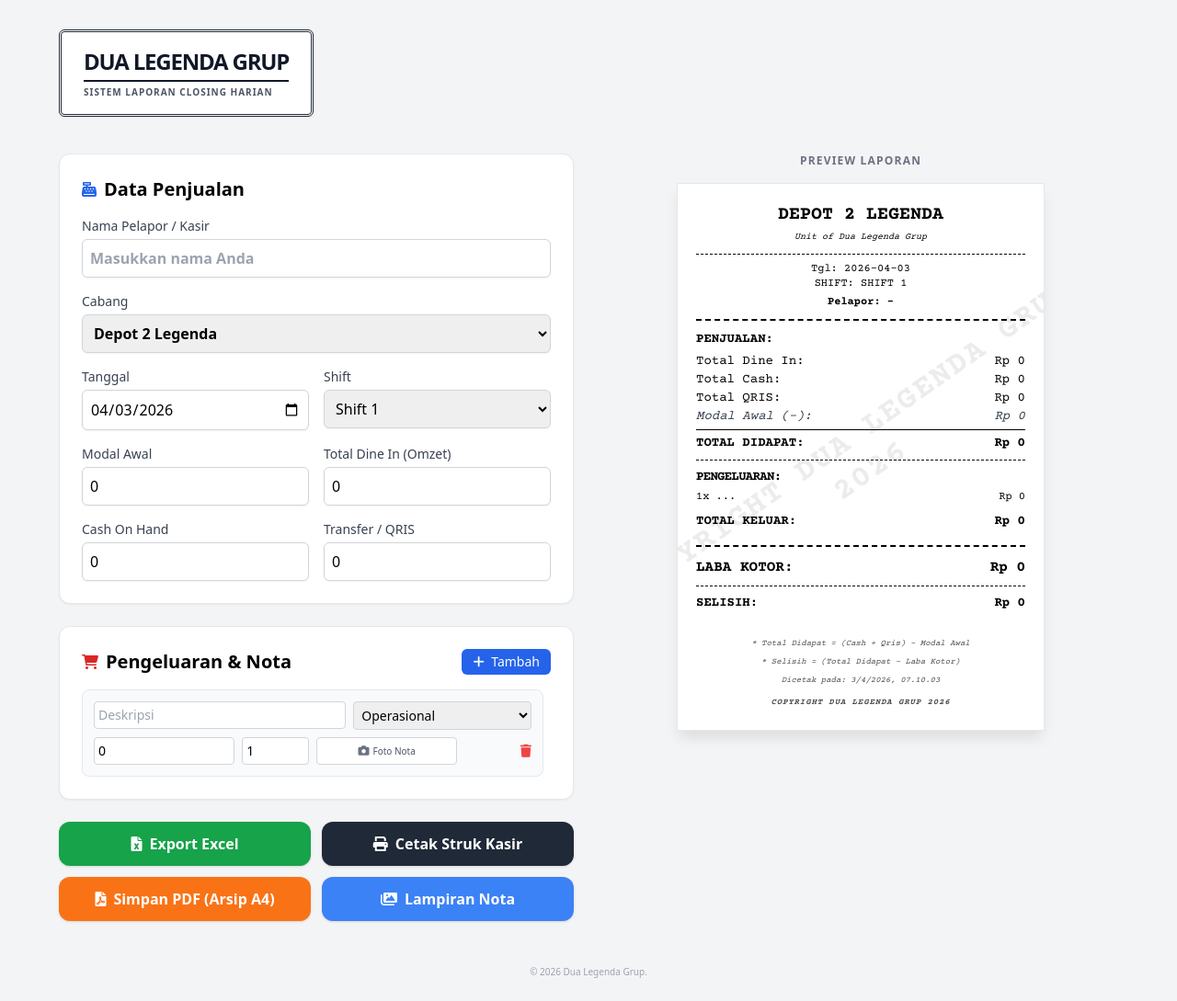
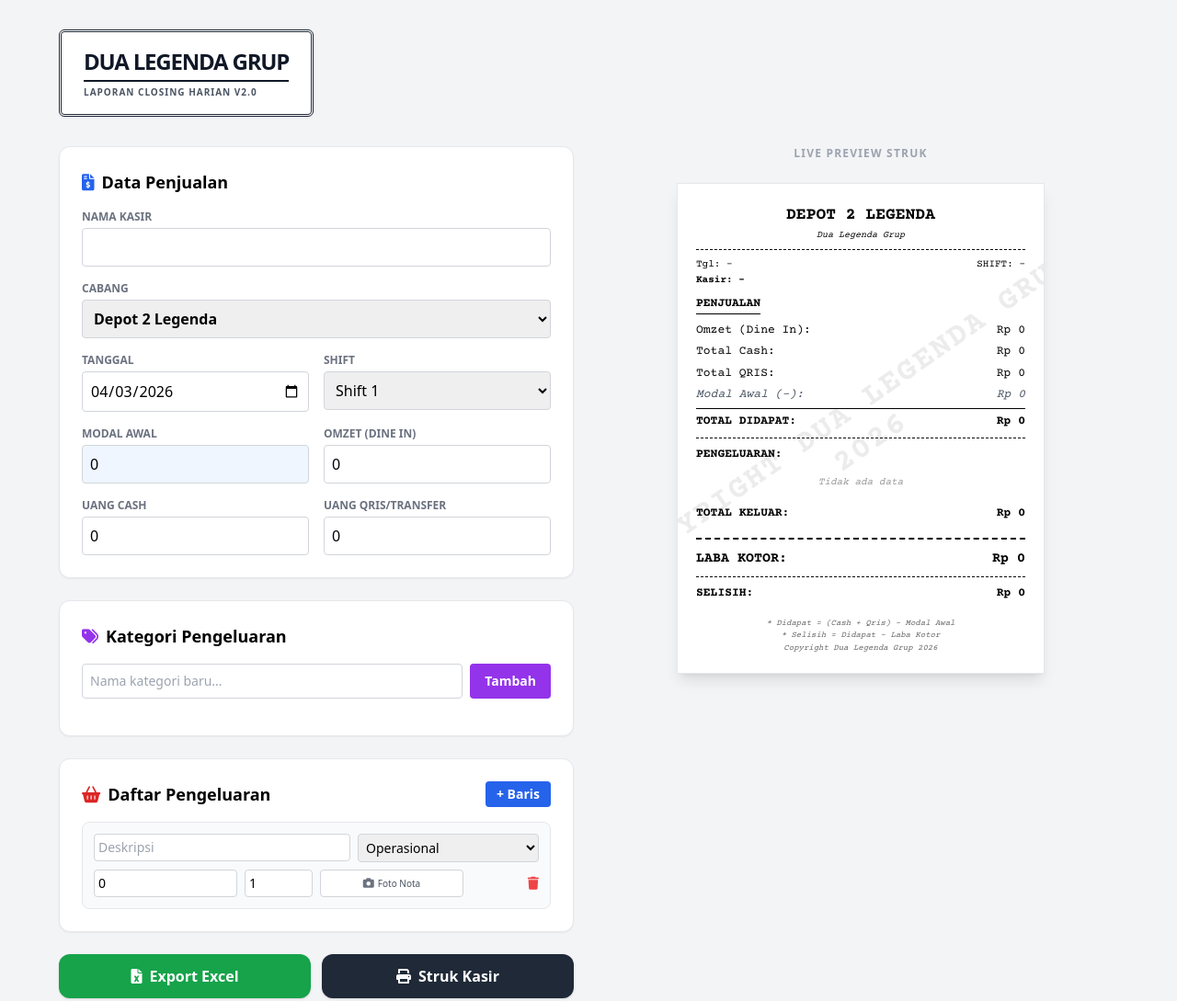
Before and after one commit to mhafiannc-hub/LaporanClosing2LGD, a plain HTML site: page index.html in a window 1280 px wide. Shown: the top 1089 px of the page at 92% size. Drawn offline with nearby package versions, Linux system fonts and the light colour scheme; a script that the page names is missing.

Commit message:
Refactor index.html for improved structure and style

```diff
--- a/index.html
+++ b/index.html
@@ -4,39 +4,36 @@
     <meta charset="UTF-8">
     <meta name="viewport" content="width=device-width, initial-scale=1.0">
     <title>Closing Dua Legenda Grup</title>
+
     <script src="https://cdn.tailwindcss.com"></script>
     <script src="https://cdnjs.cloudflare.com/ajax/libs/xlsx/0.18.5/xlsx.full.min.js"></script>
     <link href="https://cdnjs.cloudflare.com/ajax/libs/font-awesome/6.0.0/css/all.min.css" rel="stylesheet">
+
     <link rel="stylesheet" href="style.css">
 </head>
 <body class="p-4 md:p-8">
 
-    <div class="max-w-6xl mx-auto">
-        <header class="mb-10 text-left no-print">
+    <div class="max-w-6xl mx-auto no-print">
+        <header class="mb-8 text-left">
             <div class="title-frame shadow-sm">
                 <h1 class="text-2xl font-black text-gray-900 tracking-tighter uppercase">Dua Legenda Grup</h1>
                 <div class="h-0.5 bg-gray-900 my-1"></div>
-                <p class="text-[10px] font-bold text-gray-600 tracking-widest uppercase">Sistem Laporan Closing Harian</p>
+                <p class="text-[10px] font-bold text-gray-600 tracking-widest uppercase">Laporan Closing Harian v2.0</p>
             </div>
         </header>
 
         <div class="grid grid-cols-1 lg:grid-cols-2 gap-8">
-
-            <div class="space-y-6 no-print">
-
+            <div class="space-y-6">
                 <div class="bg-white p-6 rounded-xl shadow-sm border border-gray-200">
-                    <div class="flex items-center mb-4 space-x-2">
-                        <i class="fas fa-cash-register text-blue-600"></i>
-                        <h2 class="text-xl font-semibold">Data Penjualan</h2>
-                    </div>
+                    <h2 class="text-lg font-bold mb-4 flex items-center"><i class="fas fa-file-invoice-dollar mr-2 text-blue-600"></i>Data Penjualan</h2>
                     <div class="grid grid-cols-2 gap-4">
                         <div class="col-span-2">
-                            <label class="block text-sm font-medium text-gray-700">Nama Pelapor / Kasir</label>
-                            <input type="text" id="input-reporter" placeholder="Masukkan nama Anda" class="mt-1 block w-full rounded-md border-gray-300 shadow-sm focus:border-blue-500 focus:ring-blue-500 p-2 border font-bold">
+                            <label class="block text-xs font-bold text-gray-500 uppercase">Nama Kasir</label>
+                            <input type="text" id="input-reporter" class="mt-1 block w-full rounded border-gray-300 p-2 border font-bold">
                         </div>
                         <div class="col-span-2">
-                            <label class="block text-sm font-medium text-gray-700">Cabang</label>
-                            <select id="input-branch" class="mt-1 block w-full rounded-md border-gray-300 shadow-sm focus:border-blue-500 focus:ring-blue-500 p-2 border font-bold">
+                            <label class="block text-xs font-bold text-gray-500 uppercase">Cabang</label>
+                            <select id="input-branch" class="mt-1 block w-full rounded border-gray-300 p-2 border font-bold">
                                 <option value="Depot 2 Legenda">Depot 2 Legenda</option>
                                 <option value="Pengyu Kopitiam">Pengyu Kopitiam</option>
                                 <option value="Warkop Tarkam">Warkop Tarkam</option>
@@ -44,169 +41,129 @@
                             </select>
                         </div>
                         <div class="col-span-1">
-                            <label class="block text-sm font-medium text-gray-700">Tanggal</label>
-                            <input type="date" id="input-date" class="mt-1 block w-full rounded-md border-gray-300 shadow-sm focus:border-blue-500 focus:ring-blue-500 p-2 border">
+                            <label class="block text-xs font-bold text-gray-500 uppercase">Tanggal</label>
+                            <input type="date" id="input-date" class="mt-1 block w-full rounded border-gray-300 p-2 border">
                         </div>
                         <div class="col-span-1">
-                            <label class="block text-sm font-medium text-gray-700">Shift</label>
-                            <select id="input-shift" class="mt-1 block w-full rounded-md border-gray-300 shadow-sm focus:border-blue-500 focus:ring-blue-500 p-2 border">
+                            <label class="block text-xs font-bold text-gray-500 uppercase">Shift</label>
+                            <select id="input-shift" class="mt-1 block w-full rounded border-gray-300 p-2 border">
                                 <option value="Shift 1">Shift 1</option>
                                 <option value="Shift 2">Shift 2</option>
                                 <option value="Full Day">Full Day</option>
                             </select>
                         </div>
-                        <div>
-                            <label class="block text-sm font-medium text-gray-700">Modal Awal</label>
-                            <input type="number" id="input-modal" value="0" class="mt-1 block w-full rounded-md border-gray-300 shadow-sm focus:border-blue-500 focus:ring-blue-500 p-2 border">
+                        <div class="col-span-1">
+                            <label class="block text-xs font-bold text-gray-500 uppercase">Modal Awal</label>
+                            <input type="number" id="input-modal" value="0" class="mt-1 block w-full rounded border-gray-300 p-2 border bg-blue-50">
                         </div>
-                        <div>
-                            <label class="block text-sm font-medium text-gray-700">Total Dine In (Omzet)</label>
-                            <input type="number" id="input-dinein" value="0" class="mt-1 block w-full rounded-md border-gray-300 shadow-sm focus:border-blue-500 focus:ring-blue-500 p-2 border">
+                        <div class="col-span-1">
+                            <label class="block text-xs font-bold text-gray-500 uppercase">Omzet (Dine In)</label>
+                            <input type="number" id="input-dinein" value="0" class="mt-1 block w-full rounded border-gray-300 p-2 border">
                         </div>
-                        <div>
-                            <label class="block text-sm font-medium text-gray-700">Cash On Hand</label>
-                            <input type="number" id="input-cash" value="0" class="mt-1 block w-full rounded-md border-gray-300 shadow-sm focus:border-blue-500 focus:ring-blue-500 p-2 border">
+                        <div class="col-span-1">
+                            <label class="block text-xs font-bold text-gray-500 uppercase">Uang Cash</label>
+                            <input type="number" id="input-cash" value="0" class="mt-1 block w-full rounded border-gray-300 p-2 border">
                         </div>
-                        <div>
-                            <label class="block text-sm font-medium text-gray-700">Transfer / QRIS</label>
-                            <input type="number" id="input-qris" value="0" class="mt-1 block w-full rounded-md border-gray-300 shadow-sm focus:border-blue-500 focus:ring-blue-500 p-2 border">
+                        <div class="col-span-1">
+                            <label class="block text-xs font-bold text-gray-500 uppercase">Uang QRIS/Transfer</label>
+                            <input type="number" id="input-qris" value="0" class="mt-1 block w-full rounded border-gray-300 p-2 border">
                         </div>
                     </div>
                 </div>
 
                 <div class="bg-white p-6 rounded-xl shadow-sm border border-gray-200">
-                    <div class="flex items-center justify-between mb-4">
-                        <div class="flex items-center space-x-2">
-                            <i class="fas fa-shopping-cart text-red-600"></i>
-                            <h2 class="text-xl font-semibold">Pengeluaran & Nota</h2>
-                        </div>
-                        <button onclick="addExpenseRow()" class="bg-blue-600 hover:bg-blue-700 text-white px-3 py-1 rounded-md text-sm transition">
-                            <i class="fas fa-plus mr-1"></i> Tambah
-                        </button>
+                    <h2 class="text-lg font-bold mb-4 flex items-center"><i class="fas fa-tags mr-2 text-purple-600"></i>Kategori Pengeluaran</h2>
+                    <div class="flex gap-2 mb-4">
+                        <input type="text" id="new-cat-input" placeholder="Nama kategori baru..." class="flex-1 rounded border border-gray-300 p-2 text-sm">
+                        <button onclick="addCategory()" class="bg-purple-600 text-white px-4 py-2 rounded text-sm font-bold hover:bg-purple-700">Tambah</button>
                     </div>
-                    <div id="expense-container" class="space-y-3 expense-list pr-2"></div>
+                    <div id="category-chips" class="flex flex-wrap gap-2"></div>
                 </div>
 
-                <div class="grid grid-cols-2 gap-3">
-                    <button onclick="exportToExcel()" class="bg-green-600 hover:bg-green-700 text-white font-bold py-3 px-4 rounded-xl shadow transition flex items-center justify-center">
+                <div class="bg-white p-6 rounded-xl shadow-sm border border-gray-200">
+                    <div class="flex items-center justify-between mb-4">
+                        <h2 class="text-lg font-bold flex items-center"><i class="fas fa-shopping-basket mr-2 text-red-600"></i>Daftar Pengeluaran</h2>
+                        <button onclick="addExpenseRow()" class="bg-blue-600 text-white px-3 py-1 rounded text-sm font-bold hover:bg-blue-700">+ Baris</button>
+                    </div>
+                    <div id="expense-container" class="space-y-4 expense-list"></div>
+                </div>
+
+                <div class="grid grid-cols-2 gap-3 pb-20">
+                    <button onclick="exportToExcel()" class="bg-green-600 text-white font-bold py-3 rounded-xl shadow hover:bg-green-700 flex items-center justify-center">
                         <i class="fas fa-file-excel mr-2"></i> Export Excel
                     </button>
-                    <button onclick="printReceipt()" class="bg-gray-800 hover:bg-black text-white font-bold py-3 px-4 rounded-xl shadow transition flex items-center justify-center">
-                        <i class="fas fa-print mr-2"></i> Cetak Struk Kasir
+                    <button onclick="printType('receipt')" class="bg-gray-800 text-white font-bold py-3 rounded-xl shadow hover:bg-black flex items-center justify-center">
+                        <i class="fas fa-print mr-2"></i> Struk Kasir
                     </button>
-                    <button onclick="printPDFArchive()" class="bg-orange-500 hover:bg-orange-600 text-white font-bold py-3 px-4 rounded-xl shadow transition flex items-center justify-center">
-                        <i class="fas fa-file-pdf mr-2"></i> Simpan PDF (Arsip A4)
+                    <button onclick="printType('pdf')" class="bg-orange-500 text-white font-bold py-3 rounded-xl shadow hover:bg-orange-600 flex items-center justify-center">
+                        <i class="fas fa-file-pdf mr-2"></i> Arsip A4 (PDF)
                     </button>
-                    <button onclick="printAttachments()" class="bg-blue-500 hover:bg-blue-600 text-white font-bold py-3 px-4 rounded-xl shadow transition flex items-center justify-center">
+                    <button onclick="printType('attachment')" class="bg-blue-500 text-white font-bold py-3 rounded-xl shadow hover:bg-blue-600 flex items-center justify-center">
                         <i class="fas fa-images mr-2"></i> Lampiran Nota
                     </button>
                 </div>
             </div>
 
-            <div class="flex flex-col items-center no-print">
-                <div class="w-full sticky top-8">
-                    <h2 class="text-center text-lg font-bold text-gray-500 mb-4 uppercase tracking-widest text-xs">Preview Laporan</h2>
+            <div>
+                <div class="sticky top-8 space-y-6">
+                    <h2 class="text-center font-bold text-gray-400 uppercase tracking-widest text-xs">Live Preview Struk</h2>
 
-                    <div id="receipt-preview" class="receipt-container receipt-font text-sm text-black">
+                    <div id="receipt-preview" class="receipt-container receipt-font text-[13px] text-black shadow-lg">
                         <div class="watermark">Copyright Dua Legenda Grup 2026</div>
                         <div class="receipt-content">
-                            <div class="receipt-header text-center">
-                                <div class="font-bold text-xl uppercase" id="res-branch-display">DEPOT 2 LEGENDA</div>
-                                <div class="text-[10px] italic">Unit of Dua Legenda Grup</div>
+                            <div class="text-center mb-2">
+                                <div class="font-bold text-lg uppercase" id="res-branch">DEPOT 2 LEGENDA</div>
+                                <div class="text-[10px] italic">Dua Legenda Grup</div>
                                 <div class="dashed-line"></div>
-                                <div class="text-xs mt-1" id="res-date-display">Tgl: -</div>
-                                <div class="text-xs uppercase" id="res-shift-display">Shift: -</div>
-                                <div class="text-xs font-bold mt-1" id="res-reporter-display">Pelapor: -</div>
+                                <div class="flex justify-between text-[11px]">
+                                    <span id="res-date">Tgl: -</span>
+                                    <span id="res-shift" class="uppercase">Shift: -</span>
+                                </div>
+                                <div class="text-left text-[11px] font-bold" id="res-reporter">Kasir: -</div>
                             </div>
-                            <div class="my-2">
-                                <div class="font-bold mb-1 uppercase">Penjualan:</div>
-                                <div class="flex justify-between"><span>Total Dine In:</span><span id="res-dinein">Rp 0</span></div>
+
+                            <div class="space-y-1">
+                                <div class="font-bold uppercase border-b border-black inline-block mb-1">Penjualan</div>
+                                <div class="flex justify-between"><span>Omzet (Dine In):</span><span id="res-dinein">Rp 0</span></div>
                                 <div class="flex justify-between"><span>Total Cash:</span><span id="res-cash">Rp 0</span></div>
                                 <div class="flex justify-between"><span>Total QRIS:</span><span id="res-qris">Rp 0</span></div>
-                                <div class="flex justify-between italic text-gray-700"><span>Modal Awal (-):</span><span id="res-modal">Rp 0</span></div>
-                                <div class="flex justify-between font-bold mt-1 border-t border-black pt-1"><span>TOTAL DIDAPAT:</span><span id="res-total-income">Rp 0</span></div>
+                                <div class="flex justify-between italic text-gray-600"><span>Modal Awal (-):</span><span id="res-modal">Rp 0</span></div>
+                                <div class="flex justify-between font-bold border-t border-black pt-1">
+                                    <span>TOTAL DIDAPAT:</span><span id="res-total-income">Rp 0</span>
+                                </div>
                             </div>
+
                             <div class="dashed-line"></div>
-                            <div class="font-bold mb-1 uppercase tracking-tighter">PENGELUARAN:</div>
-                            <div id="res-expense-list" class="text-xs space-y-1">
-                                <div class="text-center italic text-gray-400">Belum ada pengeluaran</div>
+                            <div class="font-bold uppercase mb-1">Pengeluaran:</div>
+                            <div id="res-expense-list" class="space-y-1 text-[11px]">
+                                <div class="text-center italic opacity-40 py-2">Tidak ada data</div>
                             </div>
-                            <div class="flex justify-between font-bold mt-2"><span>TOTAL KELUAR:</span><span id="res-total-expense">Rp 0</span></div>
+                            <div class="flex justify-between font-bold mt-2">
+                                <span>TOTAL KELUAR:</span><span id="res-total-expense">Rp 0</span>
+                            </div>
+
                             <div class="receipt-footer mt-4">
-                                <div class="flex justify-between font-bold text-base"><span>LABA KOTOR:</span><span id="res-gross-profit">Rp 0</span></div>
+                                <div class="flex justify-between font-bold text-[15px]">
+                                    <span>LABA KOTOR:</span><span id="res-gross-profit">Rp 0</span>
+                                </div>
                                 <div class="dashed-line"></div>
-                                <div class="flex justify-between font-bold"><span>SELISIH:</span><span id="res-gap" class="text-black">Rp 0</span></div>
-                                <div class="text-[9px] mt-6 text-center italic opacity-70">
-                                    * Total Didapat = (Cash + Qris) - Modal Awal<br>
-                                    * Selisih = (Total Didapat - Laba Kotor)<br>
-                                    Dicetak pada: <span id="print-timestamp">-</span><br>
-                                    <span class="font-bold uppercase mt-1 block tracking-widest">Copyright Dua Legenda Grup 2026</span>
+                                <div class="flex justify-between font-bold">
+                                    <span>SELISIH:</span><span id="res-gap">Rp 0</span>
+                                </div>
+                                <div class="text-[9px] mt-4 text-center italic opacity-60">
+                                    * Didapat = (Cash + Qris) - Modal Awal<br>
+                                    * Selisih = Didapat - Laba Kotor<br>
+                                    Copyright Dua Legenda Grup 2026
                                 </div>
                             </div>
                         </div>
                     </div>
-                    <div id="msg-box" class="hidden mt-4 p-3 bg-green-100 text-green-700 rounded-lg text-center font-medium border border-green-200 transition-all">
-                        Laporan Berhasil Diekspor!
-                    </div>
                 </div>
             </div>
         </div>
+    </div>
 
-        <div id="pdf-archive-report" class="hidden p-12 bg-white border border-gray-200">
-            <div class="flex justify-between items-start border-b-2 border-gray-900 pb-4">
-                <div>
-                    <h1 class="text-3xl font-black uppercase text-gray-900">Dua Legenda Grup</h1>
-                    <p class="text-sm font-bold text-gray-600" id="pdf-branch-title">CABANG: -</p>
-                </div>
-                <div class="text-right">
-                    <p class="text-lg font-bold">LAPORAN CLOSING HARIAN</p>
-                    <p class="text-sm" id="pdf-date-shift">-</p>
-                </div>
-            </div>
-            <div class="grid grid-cols-2 gap-10 mt-8">
-                <div>
-                    <h3 class="text-lg font-bold border-b border-gray-300 mb-3 uppercase">Informasi Dasar</h3>
-                    <div class="space-y-1"><div class="flex justify-between"><span>Pelapor / Kasir:</span><span class="font-bold" id="pdf-reporter">-</span></div></div>
-                    <h3 class="text-lg font-bold border-b border-gray-300 mt-6 mb-3 uppercase">Ringkasan Penjualan</h3>
-                    <div class="space-y-1">
-                        <div class="flex justify-between"><span>Omzet (Dine In):</span><span class="font-bold" id="pdf-dinein">-</span></div>
-                        <div class="flex justify-between"><span>Uang Cash:</span><span class="font-bold" id="pdf-cash">-</span></div>
-                        <div class="flex justify-between"><span>Transfer/QRIS:</span><span class="font-bold" id="pdf-qris">-</span></div>
-                        <div class="flex justify-between italic text-gray-600"><span>Modal Awal (-):</span><span id="pdf-modal">-</span></div>
-                        <div class="flex justify-between border-t border-gray-200 pt-1 mt-1"><span class="font-black">TOTAL DIDAPAT:</span><span class="font-black" id="pdf-total-income">-</span></div>
-                    </div>
-                </div>
-                <div>
-                    <h3 class="text-lg font-bold border-b border-gray-300 mb-3 uppercase">Hasil Akhir</h3>
-                    <div class="p-4 bg-gray-100 rounded-lg space-y-2">
-                        <div class="flex justify-between text-lg"><span>Total Keluar:</span><span class="font-bold text-red-600" id="pdf-total-expense">-</span></div>
-                        <div class="flex justify-between text-lg"><span>Laba Kotor:</span><span class="font-bold" id="pdf-gross-profit">-</span></div>
-                        <div class="flex justify-between text-xl border-t-2 border-gray-400 pt-2"><span class="font-black">SELISIH:</span><span class="font-black" id="pdf-gap">-</span></div>
-                    </div>
-                </div>
-            </div>
-            <h3 class="text-lg font-bold border-b border-gray-300 mt-10 mb-4 uppercase">Rincian Pengeluaran</h3>
-            <table class="w-full text-sm border-collapse">
-                <thead><tr class="bg-gray-200"><th class="border p-2 text-left">Deskripsi</th><th class="border p-2 text-left">Kategori</th><th class="border p-2 text-center">Qty</th><th class="border p-2 text-right">Subtotal</th></tr></thead>
-                <tbody id="pdf-expense-table"></tbody>
-            </table>
-            <div class="mt-20 flex justify-end gap-20">
-                <div class="text-center"><p class="mb-16">Disetujui Oleh,</p><div class="w-40 border-b border-black"></div><p class="text-sm font-bold">Owner / Manager</p></div>
-                <div class="text-center"><p class="mb-16">Dibuat Oleh,</p><div class="w-40 border-b border-black"></div><p class="text-sm font-bold" id="pdf-reporter-sign">-</p></div>
-            </div>
-            <div class="mt-10 text-[10px] text-center text-gray-400 italic">Dicetak pada: <span id="pdf-timestamp">-</span> | Copyright Dua Legenda Grup 2026</div>
-        </div>
-
-        <div id="attachment-report" class="hidden mt-20 p-8 bg-white border border-gray-300">
-            <h1 class="text-2xl font-bold text-center border-b-2 border-black pb-4 uppercase">Lampiran Foto Nota Pengeluaran</h1>
-            <div class="mt-4 flex justify-between text-sm font-bold"><span id="att-branch">-</span><span id="att-date">-</span></div>
-            <p class="text-sm italic mb-6">Pelapor: <span id="att-reporter">-</span></p>
-            <div id="attachment-grid" class="grid grid-cols-2 gap-8"></div>
-            <div class="mt-10 pt-4 border-t border-dashed border-gray-400 text-center text-xs">Copyright Dua Legenda Grup 2026</div>
-        </div>
-
-        <footer class="mt-12 text-center text-gray-400 text-[10px] no-print">&copy; 2026 Dua Legenda Grup.</footer>
-    </div>
+    <div id="print-area"></div>
 
     <script src="script.js"></script>
 </body>
```
